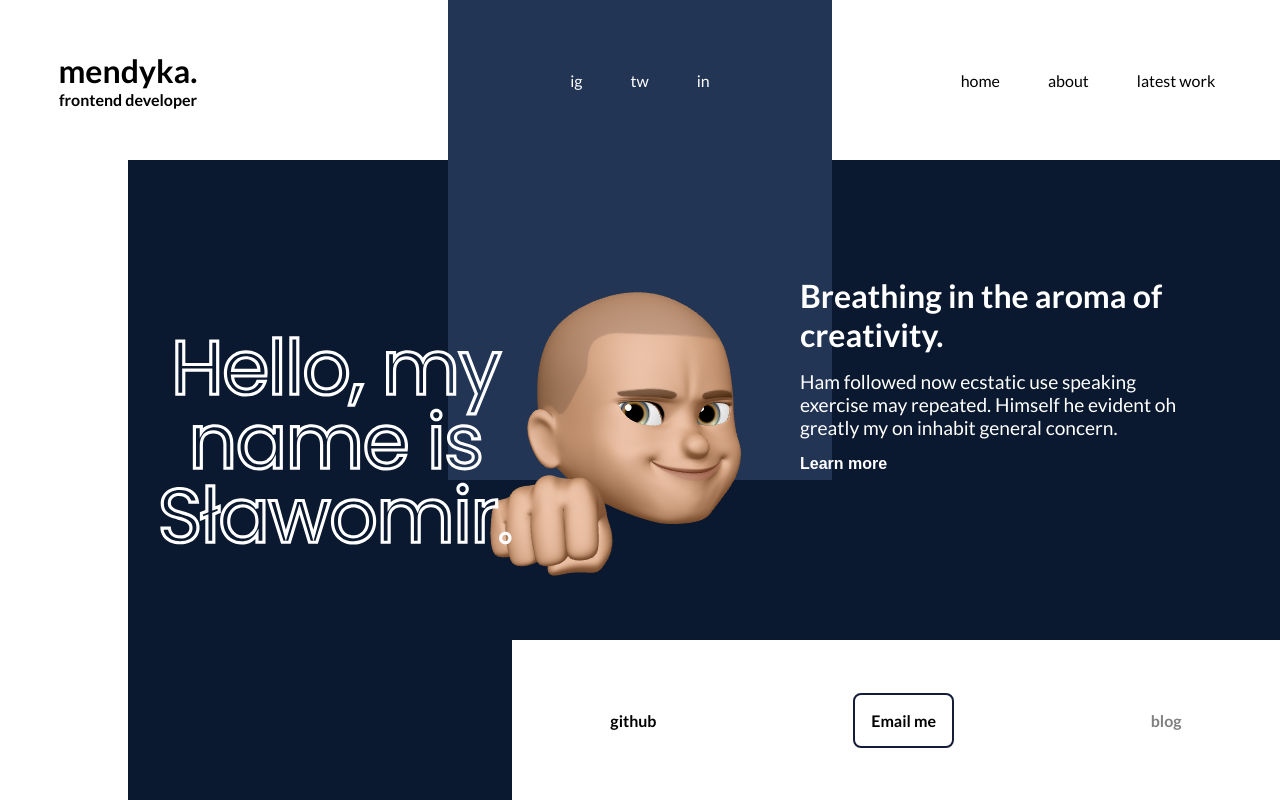
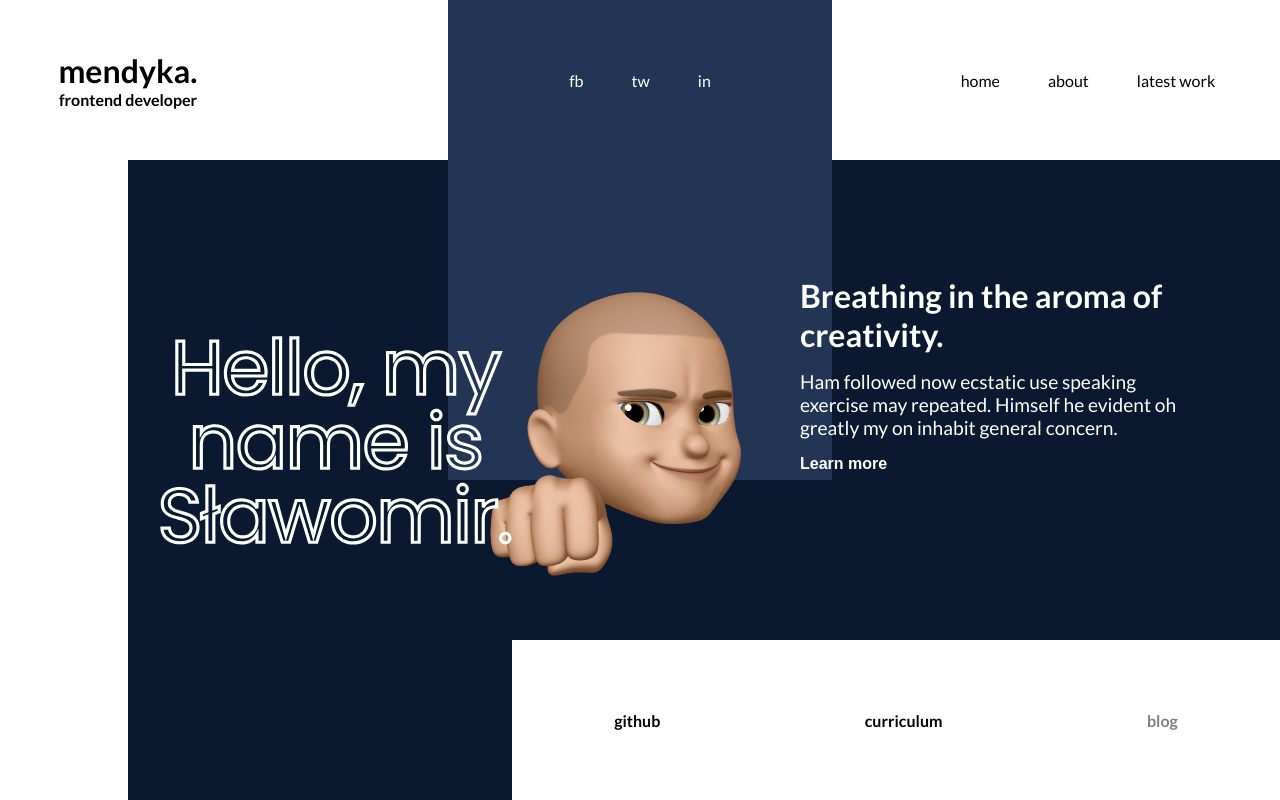
Before and after one commit to slawomirdev/portfolio, a React (Create React App) app: page / in a window 1280 px wide. Built offline with nearby package versions, Linux system fonts and the light colour scheme.

Commit message:
delete email me button from sidebar

```diff
--- a/src/components/Sidebar.tsx
+++ b/src/components/Sidebar.tsx
@@ -10,13 +10,6 @@ const Sidebar = () => {
           return (
             <li key={id} className="notActive">
               {text}
-            </li>
-          );
-        }
-        if (text === "Email me") {
-          return (
-            <li key={id} className="email">
-              <a href={url}>{text}</a>
             </li>
           );
         } else {
--- a/src/globalstyles.js
+++ b/src/globalstyles.js
@@ -67,21 +67,7 @@ const GlobalStyle = createGlobalStyle`
       cursor: default;
     }
 
-    .email{
-        border: 2px solid #141c3a;
-        padding: 1rem 1rem;
-        border-radius: 0.5rem;
-        transition: 0.3s ease-out;
 
-        a:after{
-            height: 0px;
-        }
-    }
-
-
-    .email:hover{
-    background: #141c3a;
-    }
 
 
 
--- a/src/utils/navbarlist.js
+++ b/src/utils/navbarlist.js
@@ -22,8 +22,8 @@ export const links = [
 export const socials = [
   {
     id: 1,
-    text: "ig",
-    url: "https://www.instagram.com/slawomir_mendyka/",
+    text: "fb",
+    url: "https://www.facebook.com/profile.php?id=100005164180247",
   },
   {
     id: 2,
@@ -46,8 +46,8 @@ export const additionals = [
   },
   {
     id: 2,
-    text: "Email me",
-    url: "mailto:mendyka.slawomir@gmail.com",
+    text: "curriculum",
+    url: "https://nofluffjobs.com/profile/WEDUAK60",
     active: true,
   },
   {
```
